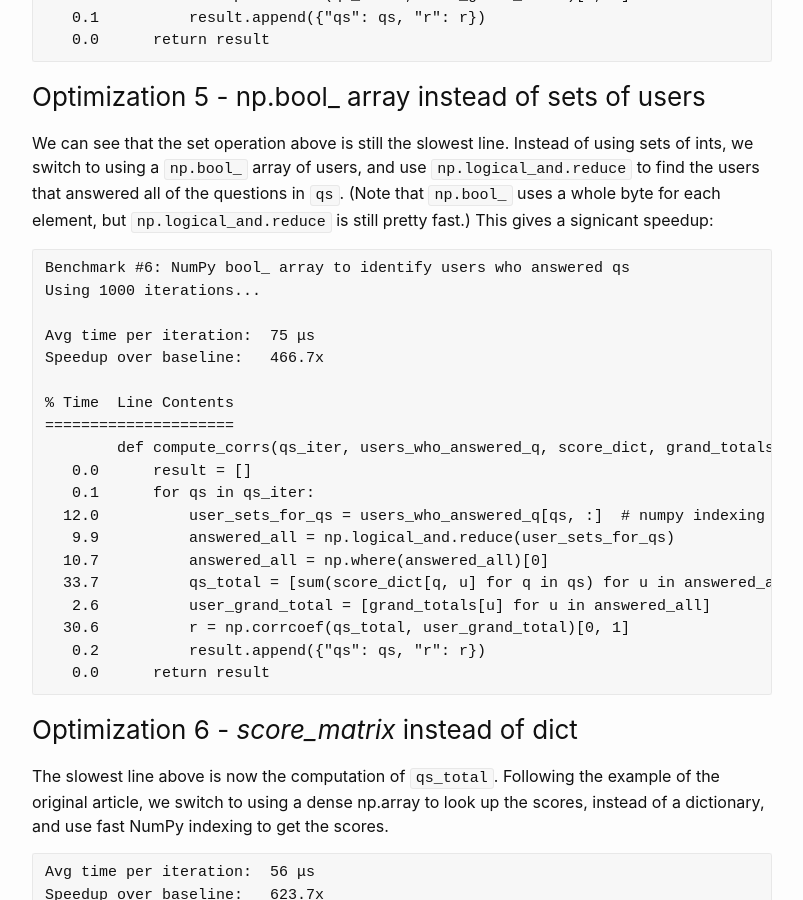
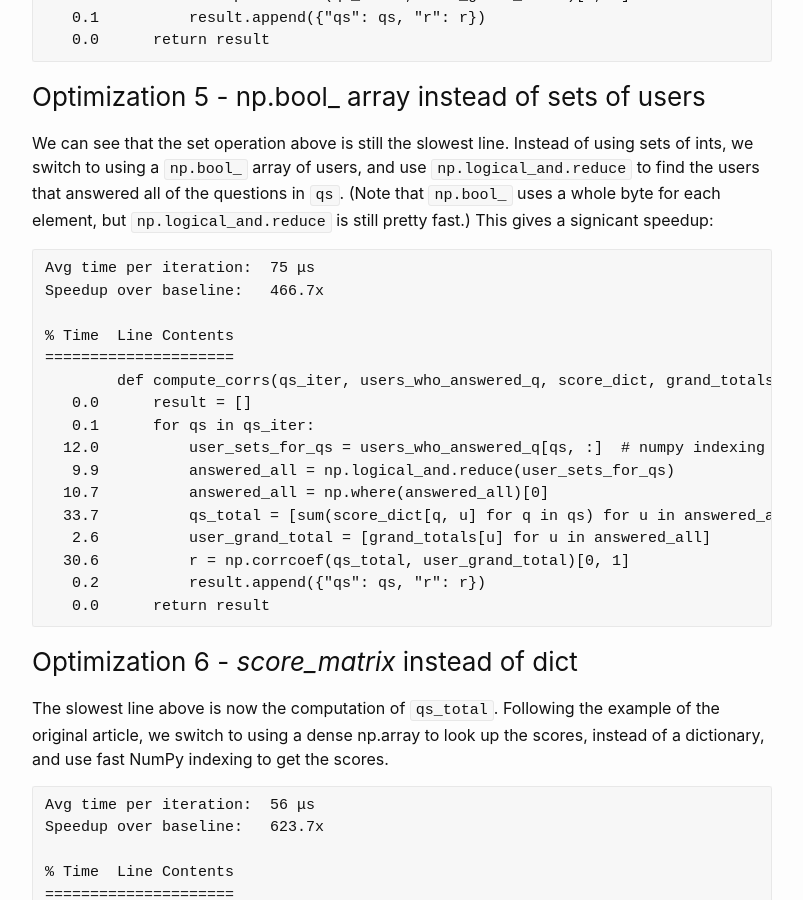
Before and after one commit to sradc/sradc.github.io, a Jekyll site: the page built from _posts/2023-10-29-python-corrset-optimization.md, in a window 1280 px wide and 900 px high, scrolled down 5187 px. Shown: the whole window, without its empty margins (238-1041 px from the left). Built offline with Jekyll 4.4.1, drawn with Linux system fonts in a browser that asks for light colours; some of the changed lines change nothing that is shown; some of the changed text lies outside the part shown.

Commit message:
fixed numbering in corrset optimization, (and removed unwanted lines in benchmark output)

````diff
--- a/_posts/2023-10-29-python-corrset-optimization.md
+++ b/_posts/2023-10-29-python-corrset-optimization.md
@@ -2,7 +2,7 @@
 layout: post
 title:  "Analyzing Data 170,000x Faster with Python"
 date: 2023-10-29 00:00:00 +0000
-date_edited: 2023-10-31 00:00:00 +0000
+date_edited: 2023-11-14 00:00:00 +0000
 categories:
 comments: true
 ---
@@ -238,9 +238,6 @@
 We can see that the set operation above is still the slowest line. Instead of using sets of ints, we switch to using a `np.bool_` array of users, and use `np.logical_and.reduce` to find the users that answered all of the questions in `qs`. (Note that `np.bool_` uses a whole byte for each element, but `np.logical_and.reduce` is still pretty fast.) This gives a signicant speedup:
 
 ```
-Benchmark #6: NumPy bool_ array to identify users who answered qs
-Using 1000 iterations...
-
 Avg time per iteration:  75 μs
 Speedup over baseline:   466.7x
 
@@ -461,7 +458,7 @@
 It looks like we've regressed somewhat, with the `bitset_to_list` operation taking up a lot of time.
 
 
-### Optimization 9 - Numba on _bitset_to_list_
+### Optimization 10 - Numba on _bitset_to_list_
 
 Let's convert `bitset_to_list` into compiled code. To do this we can add a Numba decorator:
 
@@ -506,7 +503,7 @@
 
 We've got an 1,800x speed up over the original code. Recall that optimization 7, before Numba was introduced, got 814x. (Optimization 8 got 4142x, but that was with `parallel=True` on the inner loop, so it's not comparible to the above.)
 
-### Optimization 10 - Numba on _corrcoef_
+### Optimization 11 - Numba on _corrcoef_
 
 The corrcoef line is again standing out as slow above. Let's use `corrcoef` decorated with Numba.
 
@@ -550,7 +547,7 @@
 
 Nice, another big speedup.
 
-### Optimization 11 - Numba on _bitset_and_
+### Optimization 12 - Numba on _bitset_and_
 
 Instead of using `np.bitwise_and.reduce`, we introduce `bitwise_and`, and jit compile it.
 
@@ -588,7 +585,7 @@
 ```
 
 
-### Optimization 12 - Numba on the whole function
+### Optimization 13 - Numba on the whole function
 
 The above is now considerably faster than the original code, with the computation spread fairly evenly out among a few lines in the loop. In fact, it looks like the slowest line is carrying out NumPy indexing, which is already pretty fast. So, let's compile the whole function with Numba.
 
@@ -623,7 +620,7 @@
 
 Ok, nice we are 36,000 times faster than the original code.
 
-### Optimization 13 - Numba, inline with accumulation instead of arrays
+### Optimization 14 - Numba, inline with accumulation instead of arrays
 
 Where do we go from here?... Well, in the code above there's still a fair amount of putting values into arrays, and then passing them around. Since we are are making the effort to optimize this code, we can look at the way corrcoef is computed, and realise that we don't need to build up the arrays `answered_all`, and `user_grand_total`, we can instead accumulate the values, as we loop.
 
````
